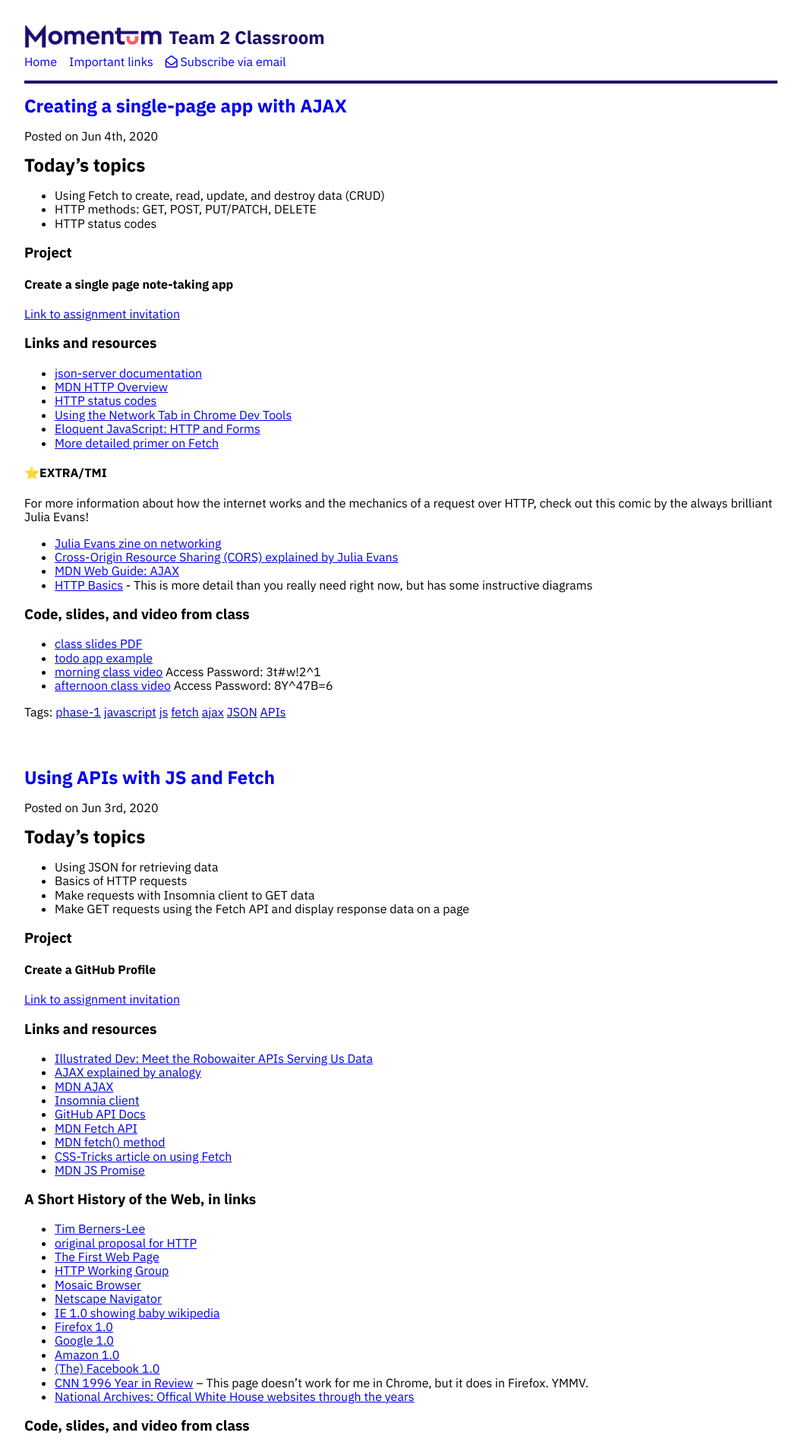
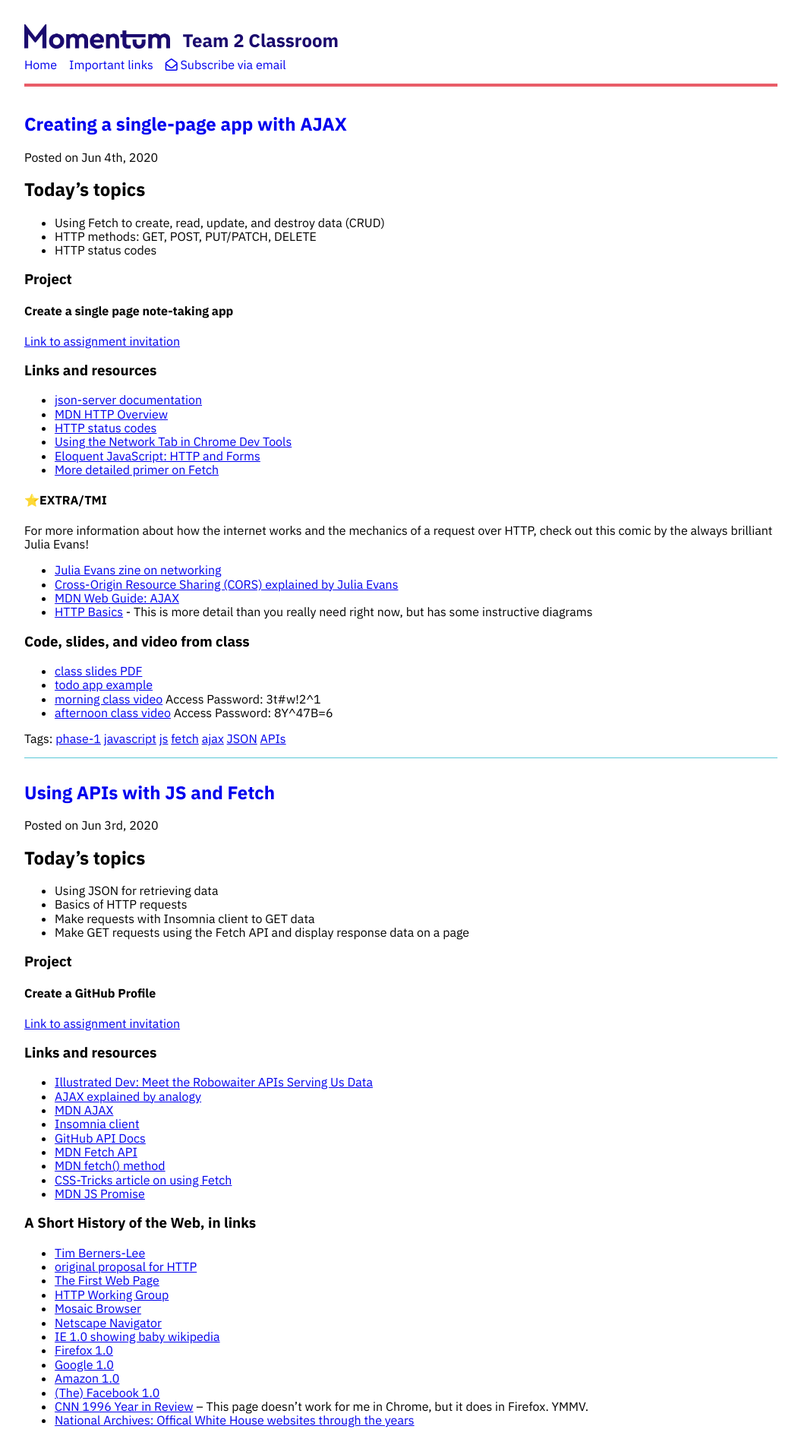
Before and after one commit to momentum-team-3/momentum-team-3.github.io, a Jekyll site: the page built from index.html, in a window 1280 px wide. Shown: the top 1898 px of the page at 76% size, without its empty margins (112-1167 px from the left). Built offline with Jekyll 4.4.1, drawn with Linux system fonts in a browser that asks for light colours; nearby versions of some CDN libraries; the list of posts is cut into pages by our own code.

Commit message:
update styles to match new branding

```diff
--- a/_layouts/base.html
+++ b/_layouts/base.html
@@ -13,10 +13,10 @@
 
 <body class="plex-sans">
   <div class="mw8 center ph3 pv4">
-    <header class="pb3 bb bw2 b--momentum-blue">
+    <header class="pb3 bb bw2 b--brand-red">
       <a class="db flex items-end no-underline" href="{{ '/' | relative_url }}">
-        <img class="h2 db" src="{{ '/assets/img/logo.png' | relative_url }}" alt="Momentum logo">
-        <div class="db b pl2 momentum-blue f3">Team 2 Classroom</div>
+        <img class="h2 db pb1" src="{{ '/assets/img/logo.png' | relative_url }}" alt="Momentum logo">
+        <div class="db b pl3 brand-blue f3">Team 2 Classroom</div>
       </a>
       <nav>
         <ul class="list pl0 pt2 ma0 flex">
@@ -33,7 +33,7 @@
     <main class="pt3 pb5 main">
       {{ content }}
     </main>
-    <footer class="pt3 bt bw1 b--momentum-blue">
+    <footer class="pt3 bt bw1 b--brand-blue">
       <p>&copy; 2020 <a href="https://www.momentumlearn.com/">Momentum Learning</a></p>
       <p><a href="{{ site.repo_url }}">View the source on <i class="fab fa-github"></i> GitHub</a></p>
       <p class="f7">Generated at {{ site.time }}</p>
--- a/assets/css/momentum.css
+++ b/assets/css/momentum.css
@@ -1,22 +1,50 @@
 @import "tachyons.min.css";
-
 :root {
-  --momentum-blue: #1E116C;
+  --brand-royal-blue: #1A0A6E;
+  --brand-sky-blue: #5CC8D8;
+  --brand-branch-green: #1DA57E;
+  --brand-violet: #6E56B1;
+  --brand-ruby-red: #E95D68;
+  --brand-black: #090326;
 }
 
 .plex-sans {
   font-family: "IBM Plex Sans", sans-serif;
 }
 
-.momentum-blue {
-  color: var(--momentum-blue);
+.brand-blue {
+  color: var(--brand-royal-blue);
 }
 
-.b--momentum-blue {
-  border-color: var(--momentum-blue);
+.brand-sky-blue {
+  color: var(--brand-sky-blue);
 }
 
-.main h1, .main h2 {
-  margin-top: 0;
-  margin-bottom: 0;
+.brand-violet {
+  color: var(--brand-violet);
 }
+
+.brand-red {
+  color: var(--brand-ruby-red);
+}
+
+.b--brand-blue {
+  border-color: var(--brand-royal-blue);
+}
+
+.b--brand-violet {
+  border-color: var(--brand-violet);
+}
+
+.b--brand-red {
+  border-color: var(--brand-ruby-red);
+}
+
+.b--brand-green {
+  border-color: var(--brand-branch-green);
+}
+
+.post {
+  padding-bottom: 15px;
+  border-bottom: 1px solid var(--brand-sky-blue);
+}
--- a/index.html
+++ b/index.html
@@ -4,7 +4,7 @@ layout: default
 
 <section class="blog">
   {% for post in paginator.posts %}
-  <article class="post mb5">
+  <article class="post mb4">
     <h2><a class="link underline-hover" href="{{ post.url | relative_url }}">{{ post.title }}</a></h2>
 
     <p>
```
Also changed, not shown: assets/img/logo.png.
